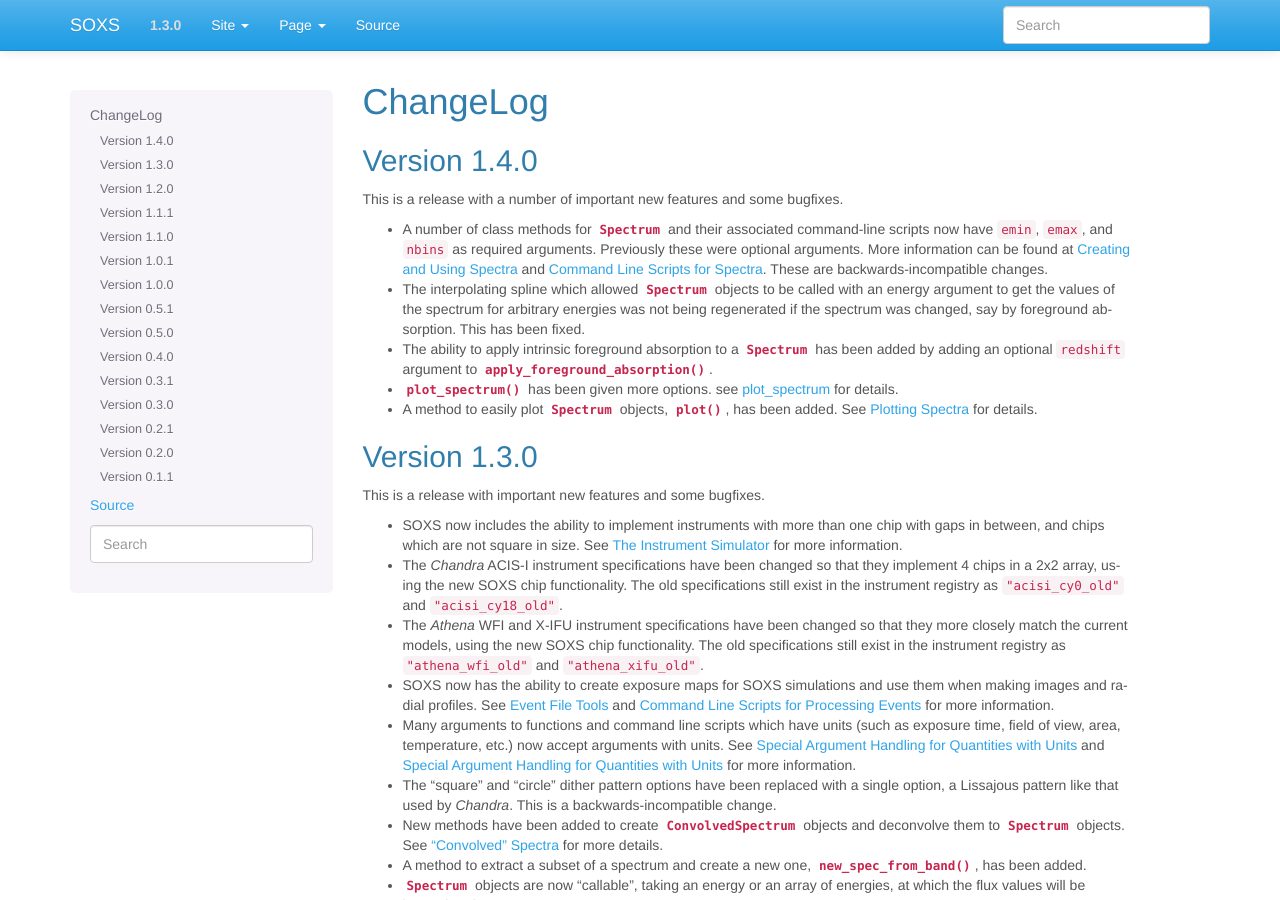
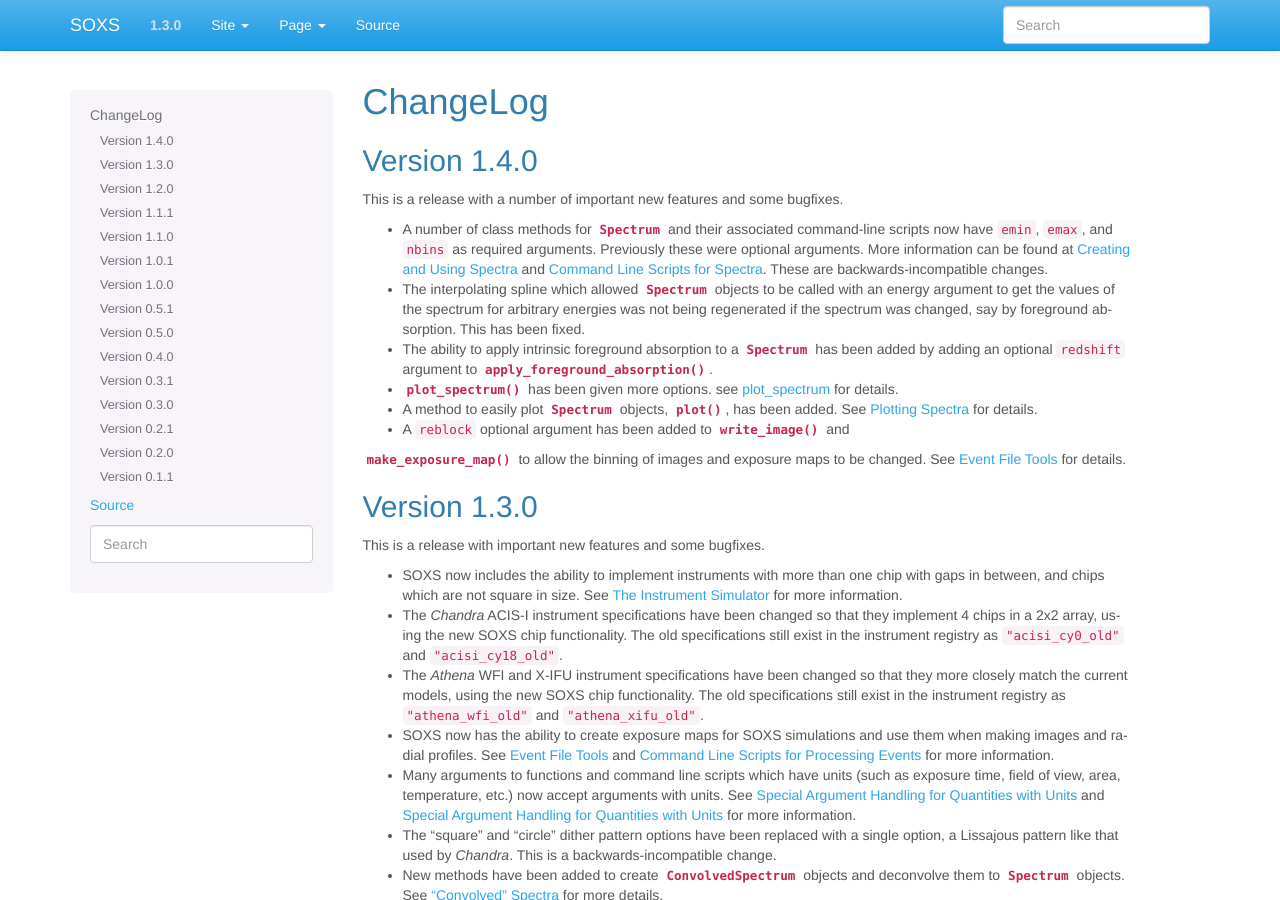
Before and after one commit to lynx-x-ray-observatory/soxs, a Sphinx documentation site: the page built from doc/source/changelog.rst, in a window 1280 px wide and 900 px high. Built offline with Sphinx 7.4.7, drawn with Linux system fonts in a browser that asks for light colours.

Commit message:
Reblock changelog

```diff
--- a/doc/source/changelog.rst
+++ b/doc/source/changelog.rst
@@ -23,6 +23,9 @@ This is a release with a number of important new features and some bugfixes.
   for details.
 * A method to easily plot :class:`~soxs.spectra.Spectrum` objects,
   :meth:`~soxs.spectra.Spectrum.plot`, has been added. See :ref:`spectra-plots` for details.
+* A ``reblock`` optional argument has been added to :func:`~soxs.events.write_image` and
+:func:`~soxs.events.make_exposure_map` to allow the binning of images and exposure maps to
+be changed. See :ref:`event-tools` for details.
 
 Version 1.3.0
 -------------
```
